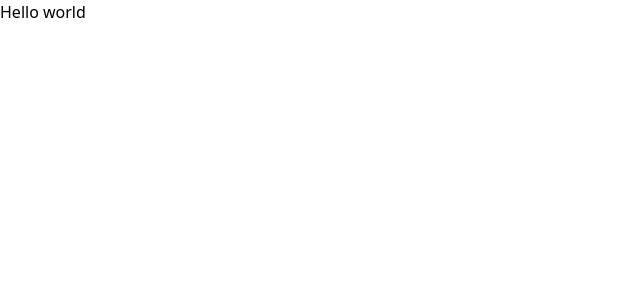
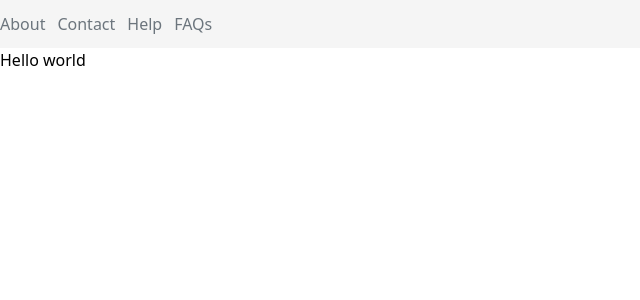
Before and after one commit to Cokejnr7/multishop, a React (Create React App) app: page / in a window 1280 px wide. Shown: the top 300 px of the page, without its empty margins (0-640 px from the left). Built offline with nearby package versions, Linux system fonts and the light colour scheme.

Commit message:
created (Container,Header,Navbar) and installed classname package

```diff
--- a/package.json
+++ b/package.json
@@ -6,6 +6,7 @@
     "@testing-library/jest-dom": "^5.17.0",
     "@testing-library/react": "^13.4.0",
     "@testing-library/user-event": "^13.5.0",
+    "classnames": "^2.3.2",
     "react": "^18.2.0",
     "react-dom": "^18.2.0",
     "react-scripts": "5.0.1",
--- a/src/App.js
+++ b/src/App.js
@@ -1,6 +1,9 @@
+import Header from "./components/Header";
+
 const App = () => {
   return (
     <div className="app">
+      <Header />
       <h1>Hello world</h1>
     </div>
   );
--- /dev/null
+++ b/src/components/Container.js
@@ -0,0 +1,6 @@
+const Container = ({ children, className }) => {
+
+  return <div className="container">{children}</div>;
+};
+
+export default Container;
--- /dev/null
+++ b/src/components/Header.js
@@ -0,0 +1,19 @@
+import Navbar from "./Navbar";
+
+const Header = () => {
+  return (
+    <div>
+      <div className="bg-wildSand py-3">
+        <ul className="flex gap-x-3">
+          <li className="text-paleSky">About</li>
+          <li className="text-paleSky">Contact</li>
+          <li className="text-paleSky">Help</li>
+          <li className="text-paleSky">FAQs</li>
+        </ul>
+      </div>
+      <Navbar />
+    </div>
+  );
+};
+
+export default Header;
--- /dev/null
+++ b/src/components/Navbar.js
@@ -0,0 +1,13 @@
+const Navbar = () => {
+  return (
+    <nav>
+      <div>
+        <div></div>
+        <div></div>
+        <div></div>
+      </div>
+    </nav>
+  );
+};
+
+export default Navbar;
--- /dev/null
+++ b/src/screens/Home.js
@@ -0,0 +1,5 @@
+const Home = () => {
+  return <main>Home</main>;
+};
+
+export default Home;
--- a/tailwind.config.js
+++ b/tailwind.config.js
@@ -2,7 +2,20 @@
 module.exports = {
   content: ["./src/**/*.{js,jsx,ts,tsx}"],
   theme: {
-    extend: {},
+    screens: {
+      sm: "375px",
+      md: "768px",
+      lg: "976px",
+      xl: "1440px",
+    },
+    extend: {
+      colors: {
+        wildSand: "#F5F5F5",
+        marko: "#3D464D",
+        sunGlow: "#FFD333",
+        paleSky: "#6C757D",
+      },
+    },
   },
   plugins: [],
 };
```
Also changed, not shown: 1 other file (tests, documents, lock files or other folders).
